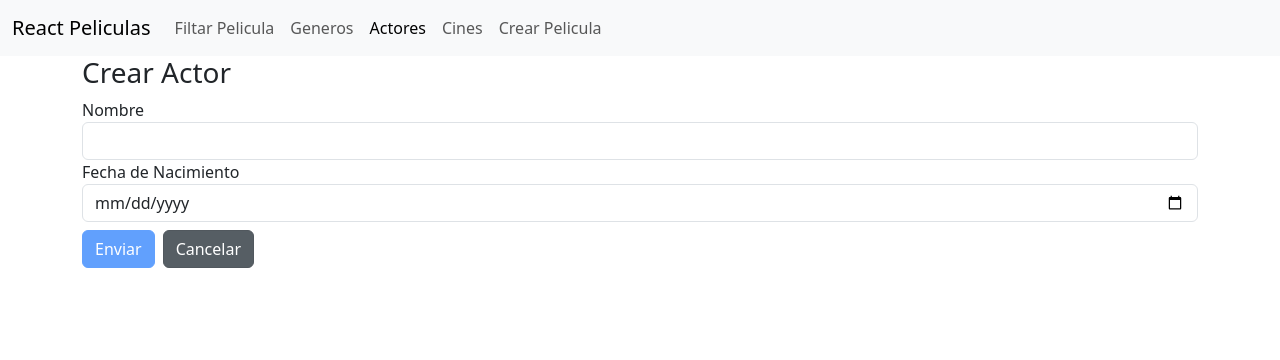
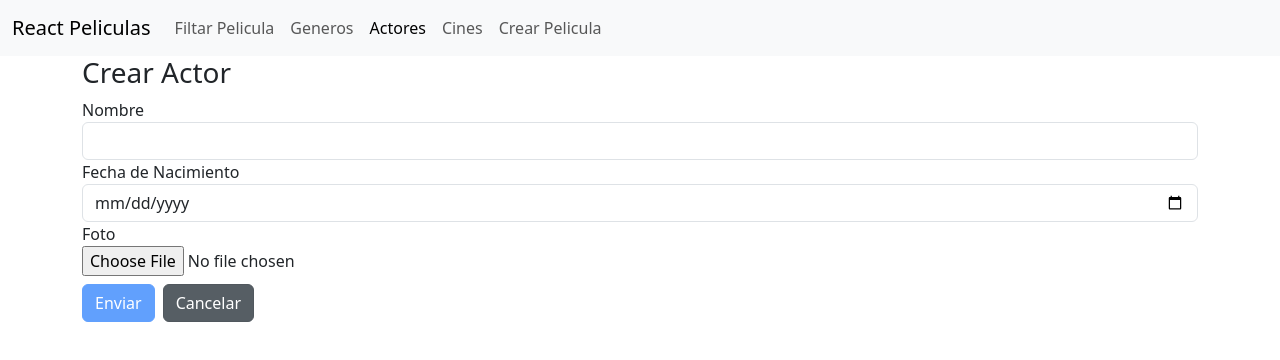
Before and after one commit to Jager1026/Peliculas, a React (Vite) app: page /actores/crear in a window 1280 px wide. Shown: the top 360 px of the page. Built offline with nearby package versions, Linux system fonts and the light colour scheme.

Commit message:
Editar actor modified, now user can add an image

```diff
--- /dev/null
+++ b/src/componentes/SeleccionarImagen.module.css
@@ -0,0 +1,7 @@
+.div{
+    margin-top: 1rem;
+}
+
+.div img {
+    width: 225px;
+}
--- /dev/null
+++ b/src/componentes/SeleccionarImagen.tsx
@@ -0,0 +1,57 @@
+import { useState, type ChangeEvent } from "react";
+import styles from './SeleccionarImagen.module.css'
+
+export default function SeleccionarImagen(props: SeleccionarImagenProps) {
+
+    const [imagenBase64, setImagenBase64] = useState('');
+const [imagenURL,setImagenURL] = useState(props.imagenURL ? props.imagenURL: '');
+
+    const manejarOnChange = (e: ChangeEvent<HTMLInputElement>) => {
+        if (e.currentTarget.files) {
+            const archivo = e.currentTarget.files[0];
+            aBase64(archivo).then(valor => setImagenBase64(valor))
+            .catch(error => console.error(error))
+
+
+            props.imagenSeleccionada(archivo);
+            setImagenURL('');
+
+        }
+    }
+
+    const aBase64 = (archivo: File) => {
+        return new Promise<string>((resolve, reject) => {
+            const reader = new FileReader();
+            reader.readAsDataURL(archivo);
+            reader.onload = () => resolve(reader.result as string);
+            reader.onerror = (error) => reject(error);
+
+        })
+    }
+
+    return (
+        <div className="form-group">
+            <label>{props.label}</label>
+            <div>
+                <input type="file" accept=".jpg,.jpeg,.png" onChange={manejarOnChange} />
+            </div>
+            {imagenBase64?<div>
+                <div className={styles.div}>
+                    <img src={imagenBase64} alt="imagen seleccionada" />
+                </div>
+            </div>:undefined}
+
+                        {imagenURL?<div>
+                <div className={styles.div}>
+                    <img src={imagenURL} alt="imagen del actor" />
+                </div>
+            </div>:undefined}
+        </div>
+    )
+}
+
+interface SeleccionarImagenProps {
+    label: string;
+    imagenURL?: string;
+    imagenSeleccionada: (file: File) => void;
+}
--- a/src/features/actores/componentes/EditarActor.tsx
+++ b/src/features/actores/componentes/EditarActor.tsx
@@ -13,7 +13,7 @@ export default function EditarActor() {
 
     useEffect(() => {
         const timerId = setTimeout(() => {
-            setModelo({ nombre: 'Tom ' + id, fechaNacimiento: '2022-11-23' })
+            setModelo({ nombre: 'Tom ' + id, fechaNacimiento: '2022-11-23', foto:'https://upload.wikimedia.org/wikipedia/commons/thumb/9/92/Elizabeth_Olsen_at_the_2024_Toronto_International_Film_Festival_3_%28cropped%29.jpg/800px-Elizabeth_Olsen_at_the_2024_Toronto_International_Film_Festival_3_%28cropped%29.jpg' })
         }, 1000);
 
         return () => clearTimeout(timerId)
--- a/src/features/actores/componentes/FormularioActor.tsx
+++ b/src/features/actores/componentes/FormularioActor.tsx
@@ -5,16 +5,22 @@ import { NavLink } from "react-router";
 import * as yup from "yup";
 import { fechaNoPuedeSerFutura, primeraLetraMayuscula } from "../../../validaciones/Validaciones";
 import { yupResolver } from "@hookform/resolvers/yup";
+import SeleccionarImagen from "../../../componentes/SeleccionarImagen";
 
 export default function FormularioActor(props: FormularioActorProps) {
 
     const {
-        register, handleSubmit, formState: { errors, isValid, isSubmitting }
+        register,
+        handleSubmit,
+        setValue,
+         formState: { errors, isValid, isSubmitting }
     } = useForm<ActorCreacion>({
         resolver: yupResolver(reglasDeValidacion),
         mode: 'onChange',
         defaultValues: props.modelo ?? { nombre: '' }
     })
+
+    const imagenActualURL: string | undefined = props.modelo?.foto ? props.modelo.foto as string : undefined;
 
     return (
         <form onSubmit={handleSubmit(props.onSubmit)}>
@@ -30,6 +36,8 @@ export default function FormularioActor(props: FormularioActorProps) {
                     {...register('fechaNacimiento')} />
                 {errors.fechaNacimiento && <p className="error">{errors.fechaNacimiento.message}</p>}
             </div>
+
+            <SeleccionarImagen label="Foto" imagenURL={imagenActualURL} imagenSeleccionada={foto =>setValue('foto',foto)}/>
 
             <div className="mt-2">
                 <Boton type="submit" disabled={!isValid || isSubmitting}>
--- a/src/features/actores/modelos/ActorCreacion.model.ts
+++ b/src/features/actores/modelos/ActorCreacion.model.ts
@@ -1,4 +1,5 @@
 export default interface ActorCreacion{
     nombre:string;
     fechaNacimiento: string;
+    foto?: File | string;
 }
```
